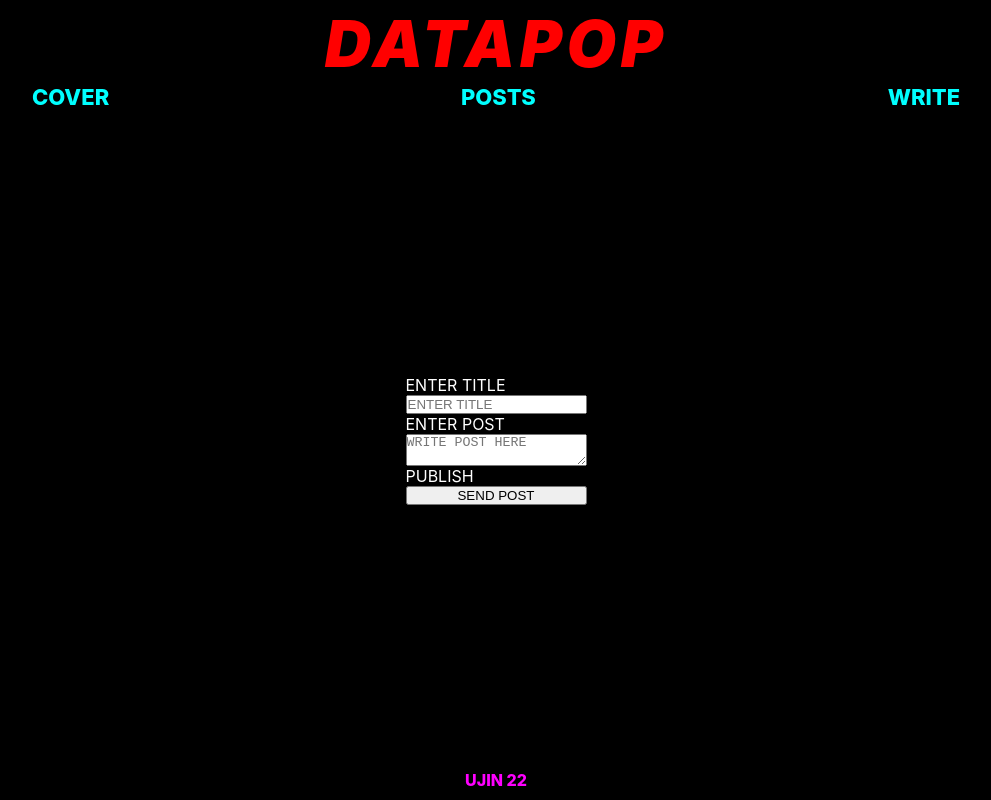
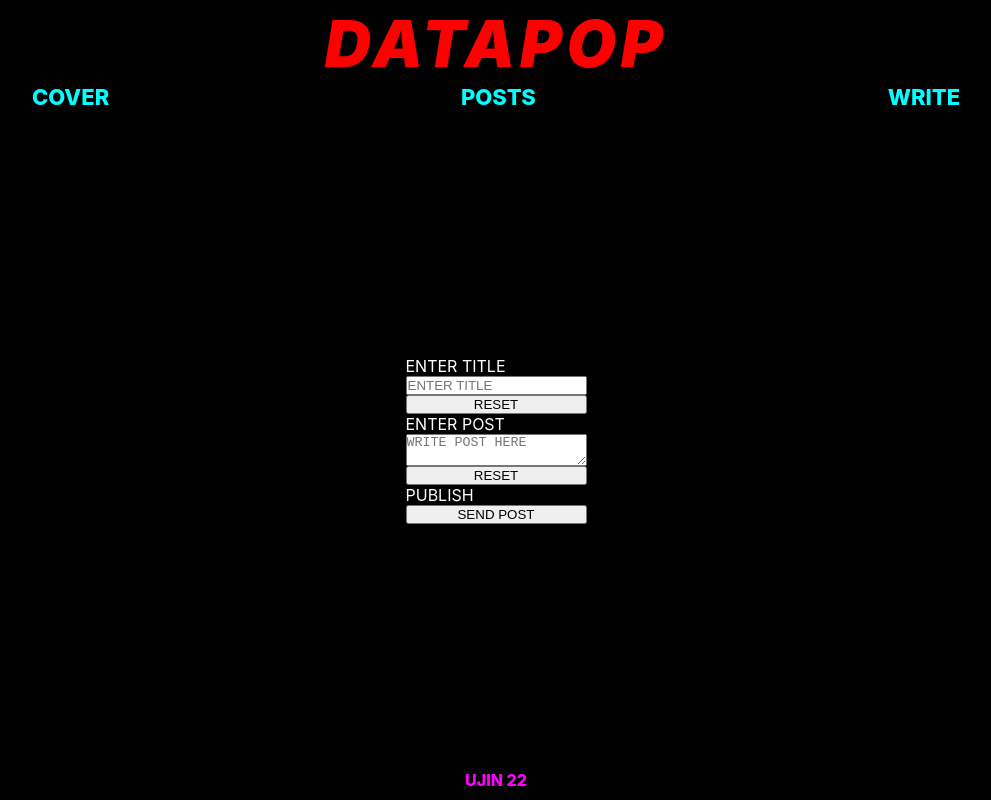
Before and after one commit to PhilippAubert/datapop, a React (Create React App) app in the folder frontend/: page /input in a window 1280 px wide. Shown: the whole page, without its empty margins (144-1135 px from the left). Built offline with nearby package versions, Linux system fonts and the light colour scheme.

Commit message:
feat: add reset buttons for title and input

```diff
--- a/frontend/src/Components/Input/Input.jsx
+++ b/frontend/src/Components/Input/Input.jsx
@@ -4,28 +4,38 @@ import { useState } from "react";
 import "./Input.css";
 
 export const Input = () => {
+  const [values, setValues] = useState({
+    title: "",
+    post: ""
+  });
 
-  const [values, setValues] = useState({
-      title:"",
-      post: ""
-  })
-
-  const handleValueChange = (identifier, event) => {
+  const handleValueChange = (identifier, value) => {
     setValues(prev => ({
       ...prev,
-      [identifier]:event.target.value
+      [identifier]: value
     }));
-  }
+  };
 
   const handleSubmit = (event) => {
     event.preventDefault();
-  }
+    const fd = new FormData(event.target);
+    const stateObject = Object.fromEntries(fd.entries());
+    setValues(stateObject);
+  };
+
+  const handleReset = (identifier) => {
+    setValues((prev => ({
+      ...prev,
+      [identifier]: ""
+    })));
+  };
 
   return (
     <div className="main">
       <form
         onSubmit={handleSubmit}
-          className="input--form">
+        className="input--form"
+      >
         <label htmlFor="title" className="input--form__label">ENTER TITLE</label>
         <input
           className="input--form__input"
@@ -34,27 +44,36 @@ export const Input = () => {
           name="title"
           value={values.title}
           placeholder="ENTER TITLE"
-            onChange={(event)=>handleValueChange("title", event)}
+          onChange={(event) => handleValueChange("title", event.target.value)}
         />
-          <label className="input--form__label">ENTER POST</label>
+        <button
+          onClick={()=>handleReset("title")}
+          type="button"
+          className="input-button"
+        >
+          RESET
+        </button>
+        <label htmlFor="post" className="input--form__label">ENTER POST</label>
         <textarea
-            htmlFor="post"
           className="input-form_textarea"
-            type="text"
           id="post"
           name="post"
           value={values.post}
           placeholder="WRITE POST HERE"
-            onChange={(event)=>handleValueChange("post", event)}
+          onChange={(event) => handleValueChange("post", event.target.value)}
         />
-          <p className="input--form__label">PUBLISH</p>
         <button
-            type="submit"
+          onClick={()=>handleReset("post")}
+          type="button"
           className="input-button"
         >
-            <p>SEND POST</p>
+          RESET
+        </button>
+        <p className="input--form__label">PUBLISH</p>
+        <button type="submit" className="input-button">
+          SEND POST
         </button>
       </form>
     </div>
   );
-}
+};
```
Lines whose indentation alone changed are shown as unchanged.
